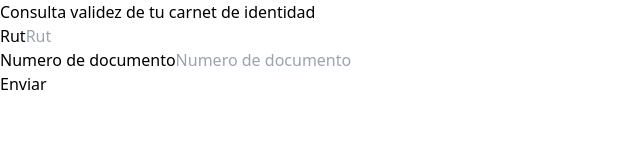
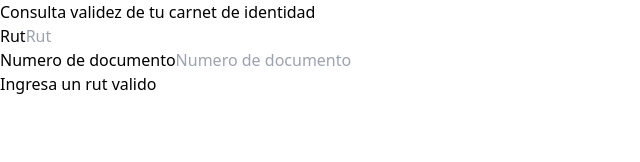
Before and after one commit to FelipeRiveraC/tarea-postulacion-plutto, a React (Create React App) app: page / in a window 1280 px wide. Shown: the top 162 px of the page, without its empty margins (0-640 px from the left). Built offline with nearby package versions, Linux system fonts and the light colour scheme; no server answers.

Commit message:
feat: some validations

```diff
--- a/src/pages/Home.js
+++ b/src/pages/Home.js
@@ -9,6 +9,7 @@ function Home() {
   const [validrut, setValidrut] = useState(false);
   const [invalid, setInvalid] = useState(false);
   const [loading, setLoading] = useState(false);
+  const [error, setError] = useState(false);
 
   // RegEx para validar RUT
   const pattern_rut = /^[0-9]+-[0-9kK]{1}$/;
@@ -39,11 +40,18 @@ function Home() {
         setLoading(false);
       }
     })
+    .catch((err) => {
+      setError(true);
+      setLoading(false);
+    })
+
   }
 
   const handleRut = (e) => {
     if (pattern_rut.test(e.target.value)) {
       setValidrut(true);
+    } else {
+      setValidrut(false);
     }
     setRut(e.target.value);
   }
@@ -82,6 +90,13 @@ function Home() {
               </div>
 
                   }
+          {error &&
+                <div className="p-4 mb-4 text-sm text-red-700 bg-red-100 rounded-lg dark:bg-red-200 dark:text-red-800" role="alert">
+                <span className="font-medium">Ha ocurrido un error!</span> Intentelo denuevo mas tarde
+              </div>
+
+                  }
+
 
             <div className="w-full bg-white rounded-lg shadow dark:border md:mt-0 sm:max-w-md xl:p-0 dark:bg-gray-800 dark:border-gray-700">
               <div className="p-6 space-y-4 md:space-y-6 sm:p-8">
@@ -99,7 +114,8 @@ function Home() {
                     </div>
                     <div className="flex items-center justify-between">
                     </div>
-                    <button type="submit" disabled={!validrut} onClick={handleSubmit} className="w-full bg-slate-700 text-white bg-primary-600 hover:bg-primary-700 focus:ring-4 focus:outline-none focus:ring-primary-300 font-medium rounded-lg text-sm px-5 py-2.5 text-center dark:bg-primary-600 dark:hover:bg-primary-700 dark:focus:ring-primary-800">Enviar</button>
+
+                    <button type="submit" disabled={!validrut} onClick={handleSubmit} className="w-full bg-slate-700 text-white bg-primary-600 hover:bg-primary-700 focus:ring-4 focus:outline-none focus:ring-primary-300 font-medium rounded-lg text-sm px-5 py-2.5 text-center dark:bg-primary-600 dark:hover:bg-primary-700 dark:focus:ring-primary-800">{validrut ? (<>Enviar</>) : (<>Ingresa un rut valido</>)}</button>
                   </form>
                 </div>
               </div>
```
